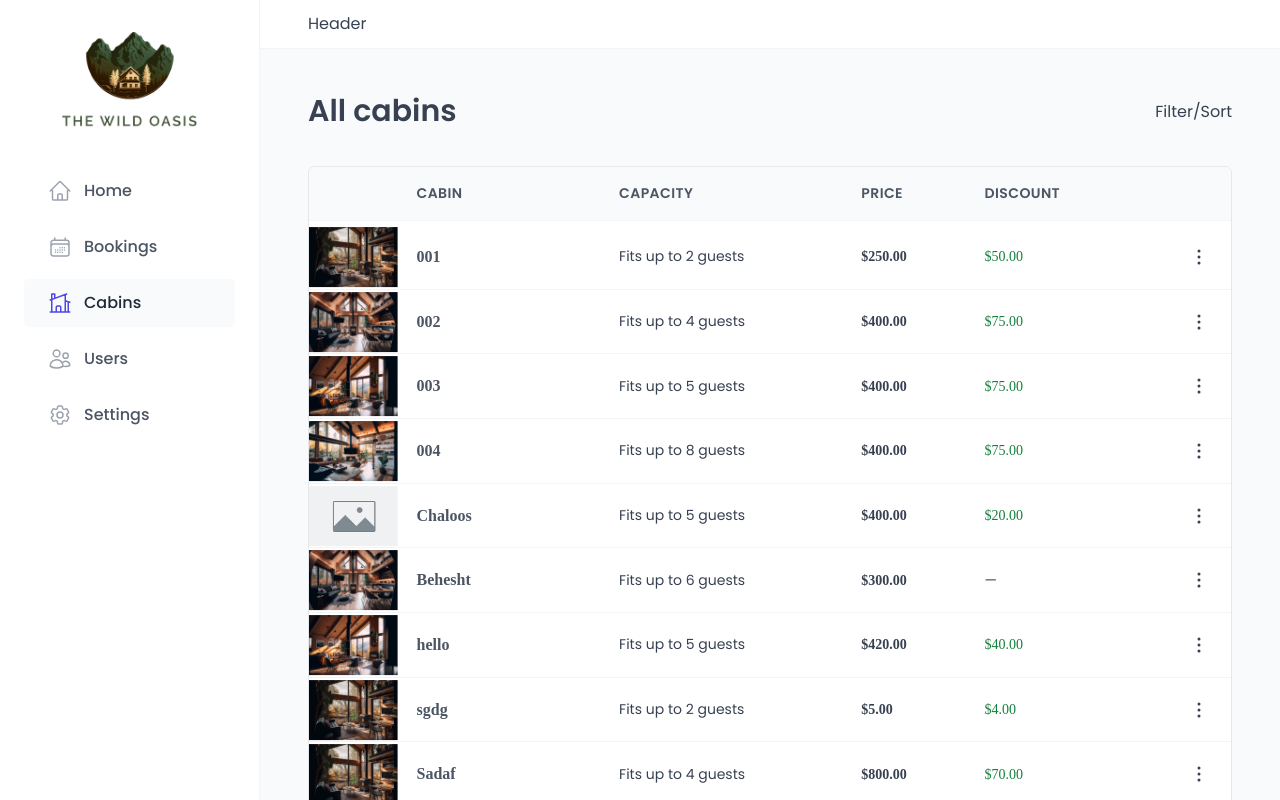
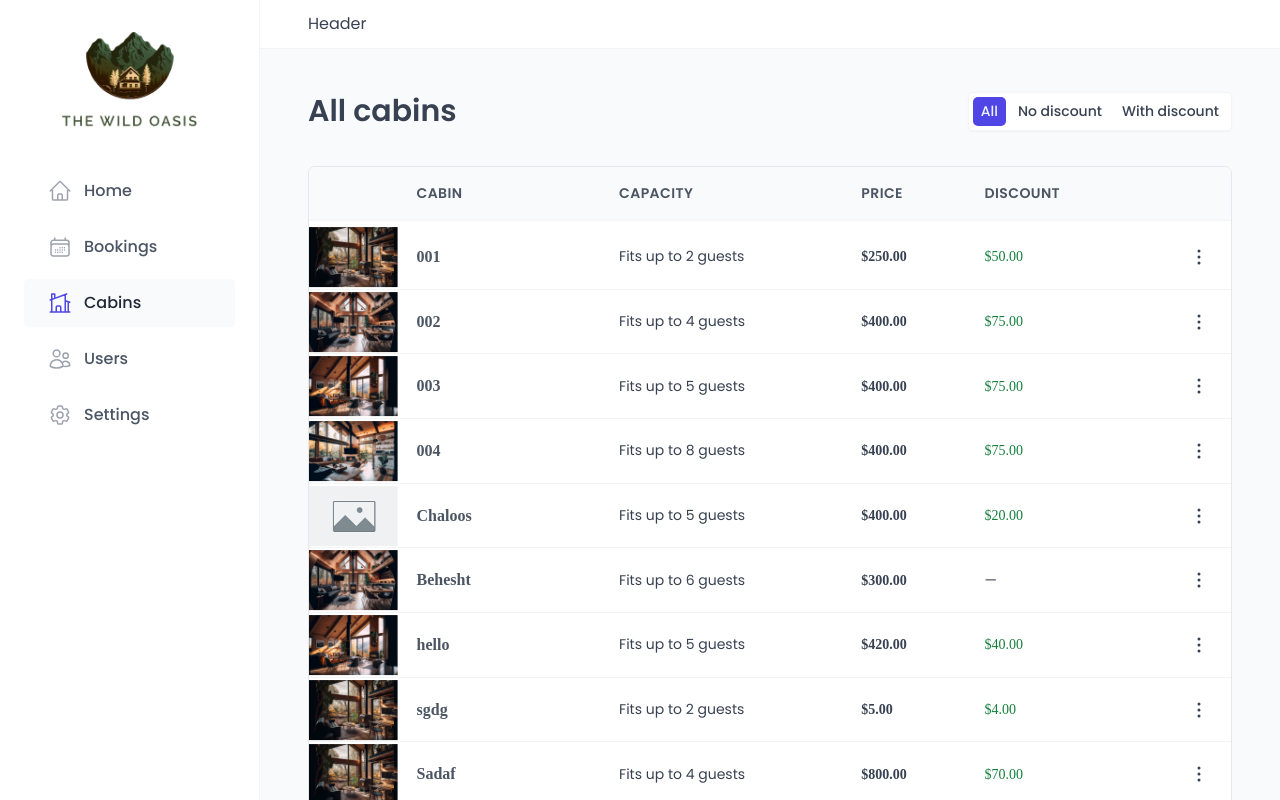
Before and after one commit to Soroush47/the-wild-oasis, a React (Vite) app: page /cabins in a window 1280 px wide. Built offline with nearby package versions, Linux system fonts and the light colour scheme; data requests are answered from the project's data file; a web font is replaced by a local one.

Commit message:
The filter of cabin is implemented

```diff
--- a/db.json
+++ b/db.json
@@ -157,6 +157,26 @@
       "image": "/src/data/cabins//cabin-001.jpg",
       "createdAt": "26/28/28 15:28:22",
       "id": "Rvj6eJknnaY"
+    },
+    {
+      "name": "uyiyui",
+      "maxCapacity": 10,
+      "regularPrice": 400,
+      "discount": 50,
+      "description": "fhfg",
+      "image": "/src/data/cabins/cabin-004.jpg",
+      "createdAt": "26/09/29 10:09:27",
+      "id": "BiTufhV_ZgU"
+    },
+    {
+      "name": "dasda",
+      "maxCapacity": 5,
+      "regularPrice": 440,
+      "discount": 0,
+      "description": "gsdg",
+      "image": "/src/data/cabins/cabin-006.jpg",
+      "createdAt": "26/53/29 11:53:28",
+      "id": "FztAwjBJTqg"
     }
   ],
   "guests": [
--- a/src/features/cabins/CabinTable.tsx
+++ b/src/features/cabins/CabinTable.tsx
@@ -3,6 +3,7 @@ import Spinner from "../../ui/Spinner";
 import CabinRow from "./CabinRow";
 import Table from "../../ui/Table";
 import Menus from "../../ui/Menus";
+import { useSearchParams } from "react-router-dom";
 
 // const Table = styled.div`
 //     border: 1px solid var(--color-grey-200);
@@ -41,7 +42,18 @@ type CabinType = {
 
 function CabinTable() {
     const { data, isLoading } = useCabins();
+    const [searchParams] = useSearchParams();
+
     const cabins = data?.data;
+    const discount = searchParams.get("discount") || "all";
+    const filteredCabins =
+        discount === "all"
+            ? cabins
+            : cabins?.filter(
+                  (cabin: CabinType) =>
+                      (discount === "no-discount" && !cabin.discount) ||
+                      (discount === "with-discount" && cabin.discount),
+              );
 
     if (isLoading) return <Spinner />;
 
@@ -58,7 +70,7 @@ function CabinTable() {
                 </Table.Header>
 
                 <Table.Body
-                    data={cabins}
+                    data={filteredCabins}
                     render={(cabin: CabinType) => (
                         <CabinRow cabin={cabin} key={cabin.id} />
                     )}
--- /dev/null
+++ b/src/features/cabins/CabinTableOperations.tsx
@@ -0,0 +1,13 @@
+import Filter from "../../ui/Filter";
+import TableOperations from "../../ui/TableOperations";
+
+function CabinTableOperations() {
+    return (
+        <TableOperations>
+            <Filter />
+
+        </TableOperations>
+    );
+}
+
+export default CabinTableOperations;
--- a/src/pages/Cabins.tsx
+++ b/src/pages/Cabins.tsx
@@ -2,13 +2,14 @@ import Heading from "../ui/Heading";
 import Row from "../ui/Row";
 import CabinTable from "../features/cabins/CabinTable";
 import AddCabin from "../features/cabins/AddCabin";
+import CabinTableOperations from "../features/cabins/CabinTableOperations";
 
 function Cabins() {
     return (
         <>
             <Row type="horizontal">
                 <Heading as="h1">All cabins</Heading>
-                <p>Filter/Sort</p>
+                <CabinTableOperations />
             </Row>
             <Row>
                 <CabinTable />
--- a/src/ui/Filter.tsx
+++ b/src/ui/Filter.tsx
@@ -1,3 +1,4 @@
+import { useSearchParams } from "react-router-dom";
 import styled, { css } from "styled-components";
 
 const StyledFilter = styled.div`
@@ -10,11 +11,15 @@ const StyledFilter = styled.div`
     gap: 0.4rem;
 `;
 
-const FilterButton = styled.button`
+interface FilterButtonProps {
+    active?: boolean;
+}
+
+const FilterButton = styled.button<FilterButtonProps>`
     background-color: var(--color-grey-0);
     border: none;
 
-  ${(props) =>
+    ${props =>
         props.active &&
         css`
             background-color: var(--color-brand-600);
@@ -33,3 +38,40 @@ const FilterButton = styled.button`
         color: var(--color-brand-50);
     }
 `;
+
+type ClickValue = "all" | "no-discount" | "with-discount";
+
+function Filter() {
+    const [searchParams, setSearchParams] = useSearchParams();
+    const discount = searchParams.get("discount");
+
+    const handleClick = (value: ClickValue) => {
+        searchParams.set("discount", value);
+        setSearchParams(searchParams);
+    };
+
+    return (
+        <StyledFilter>
+            <FilterButton
+                active={!discount || discount === "all"}
+                onClick={() => handleClick("all")}
+            >
+                All
+            </FilterButton>
+            <FilterButton
+                active={discount === "no-discount"}
+                onClick={() => handleClick("no-discount")}
+            >
+                No discount
+            </FilterButton>
+            <FilterButton
+                active={discount === "with-discount"}
+                onClick={() => handleClick("with-discount")}
+            >
+                With discount
+            </FilterButton>
+        </StyledFilter>
+    );
+}
+
+export default Filter;
```
Lines whose indentation alone changed are shown as unchanged.
